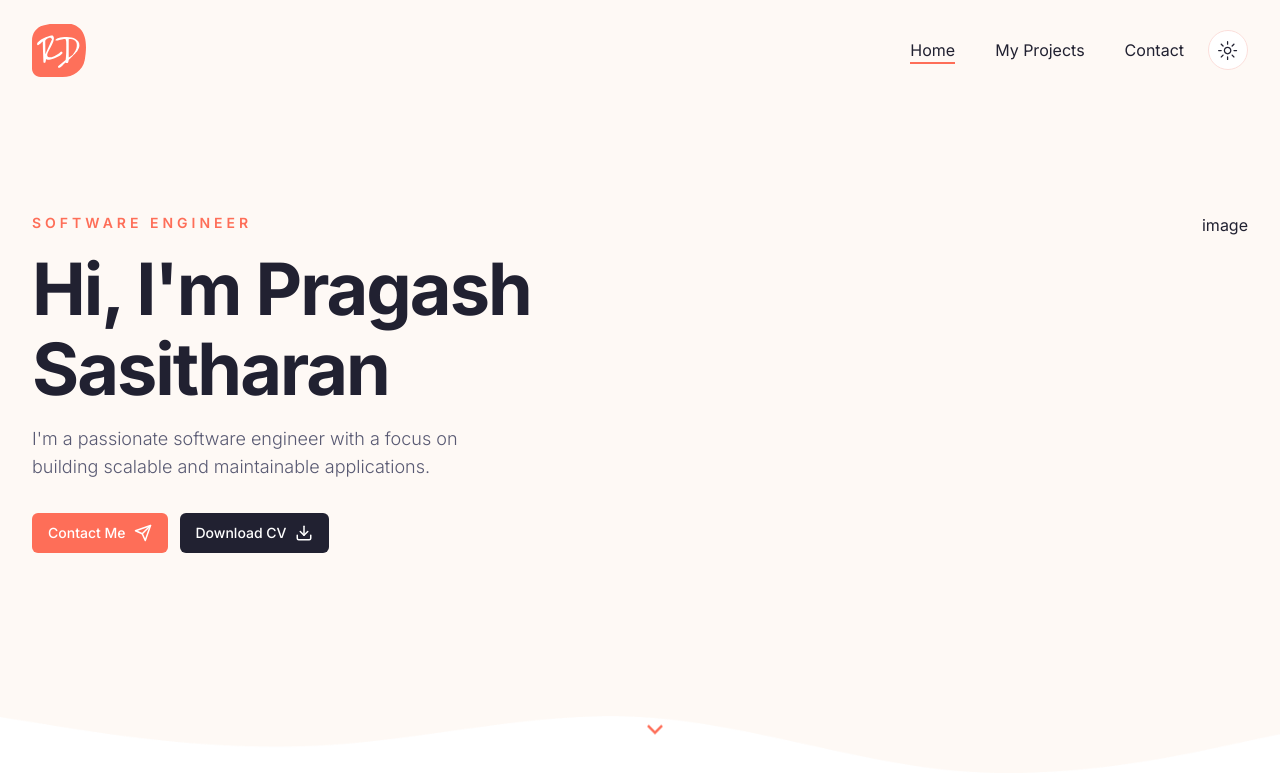
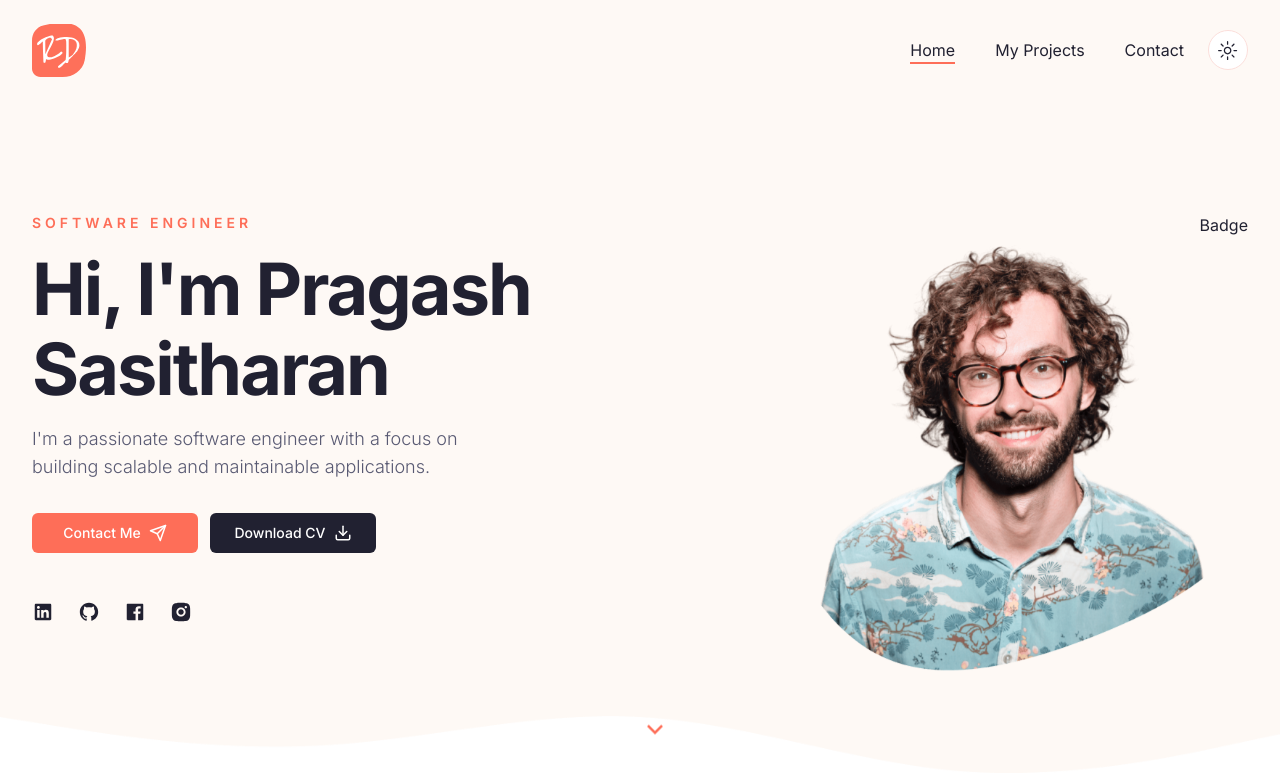
Before and after one commit to PPT1001/portfolio-nextjs, a Next.js app: page / in a window 1280 px wide. Shown: the top 774 px of the page. Built offline with nearby package versions, Linux system fonts and the light colour scheme.

Commit message:
Update components and add social media icons

```diff
--- a/components/Badge.jsx
+++ b/components/Badge.jsx
@@ -1,6 +1,7 @@
-import React from "react";
+"use client";
+import CountUp from "react-countup";
 
-const Badge = () => {
+const Badge = ({ containerStyles }) => {
   return <div>Badge</div>;
 };
 
--- a/components/DevImg.jsx
+++ b/components/DevImg.jsx
@@ -1,7 +1,11 @@
-import React from "react";
+import Image from "next/image";
 
-const DevImg = () => {
-  return <div>DevImg</div>;
+const DevImg = ({ containerStyles, imgSrc }) => {
+  return (
+    <div className={`${containerStyles}`}>
+      <Image src={imgSrc} fill alt="Developer" />
+    </div>
+  );
 };
 
 export default DevImg;
--- a/components/Hero.jsx
+++ b/components/Hero.jsx
@@ -10,7 +10,7 @@ import {
 } from "react-icons/ri";
 
 //Components
-import DevImg from "./devImg";
+import DevImg from "./DevImg";
 import Badge from "./Badge";
 import Socials from "./Socials";
 
@@ -40,9 +40,24 @@ const Hero = () => {
                 Download CV <Download size={18} />
               </Button>
             </div>
+            {/* Socials */}
+            <Socials
+              containerStyles="flex gap-x-6 mx-auto xl:mx-0"
+              iconStyles="text-foreground text-[22px] hover:text-primary transition-all cursor-pointer"
+            />
           </div>
           {/* Image */}
-          <div className="hidden xl:flex relative">image</div>
+          <div className="hidden xl:flex relative">
+            {/* Badge */}
+            <Badge />
+            <div className="bg bg-hero_shape_2_light dark:bg-hero_shape_2_dark w-[500px] h-[500px] bg-no-repeat absolute -top-1 -right-2">
+              <DevImg
+                className="bg-blend-multiply"
+                containerStyles="bg-hero_shape w-[510px] h-[462px] bg-no-repeat relative bg-bottom"
+                imgSrc="/hero/developer.png"
+              />
+            </div>
+          </div>
         </div>
         <div className="hidden md:flex absolute left-2/4 bottom-44 xl:bottom-12 animate-bounce">
           <RiArrowDownSLine className="text-3xl text-primary" />
--- a/components/Socials.jsx
+++ b/components/Socials.jsx
@@ -1,7 +1,45 @@
-import React from "react";
+"use client";
 
-const Socials = () => {
-  return <div>Socials</div>;
+import {
+  RiLinkedinBoxFill,
+  RiGithubFill,
+  RiFacebookBoxFill,
+  RiInstagramFill,
+} from "react-icons/ri";
+
+import Link from "next/link";
+
+const icons = [
+  {
+    path: "https://www.linkedin.com/in/pragash-sasitharan/",
+    name: <RiLinkedinBoxFill />,
+  },
+  {
+    path: "https://www.github.com/ppt100/",
+    name: <RiGithubFill />,
+  },
+  {
+    path: "https://www.facebook.com/pragash.sasitharan/",
+    name: <RiFacebookBoxFill />,
+  },
+  {
+    path: "https://www.instagram.com/pragash_sasitharan/",
+    name: <RiInstagramFill />,
+  },
+];
+
+const Socials = ({ containerStyles, iconStyles }) => {
+  return (
+    <div className={`${containerStyles}`}>
+      {icons.map((icon, index) => {
+        return (
+          <Link href={icon.path} key={index}>
+            <div className={`${iconStyles}`}>{icon.name}</div>
+          </Link>
+        );
+      })}
+    </div>
+  );
 };
 
 export default Socials;
--- a/components/ui/button.jsx
+++ b/components/ui/button.jsx
@@ -20,7 +20,7 @@ const buttonVariants = cva(
         link: "text-primary underline-offset-4 hover:underline",
       },
       size: {
-        default: "h-10 px-4 py-2",
+        default: "h-10 px-4 py-2 min-w-[166px]",
         sm: "h-9 rounded-md px-3",
         lg: "h-11 rounded-md px-8",
         icon: "h-10 w-10",
```
